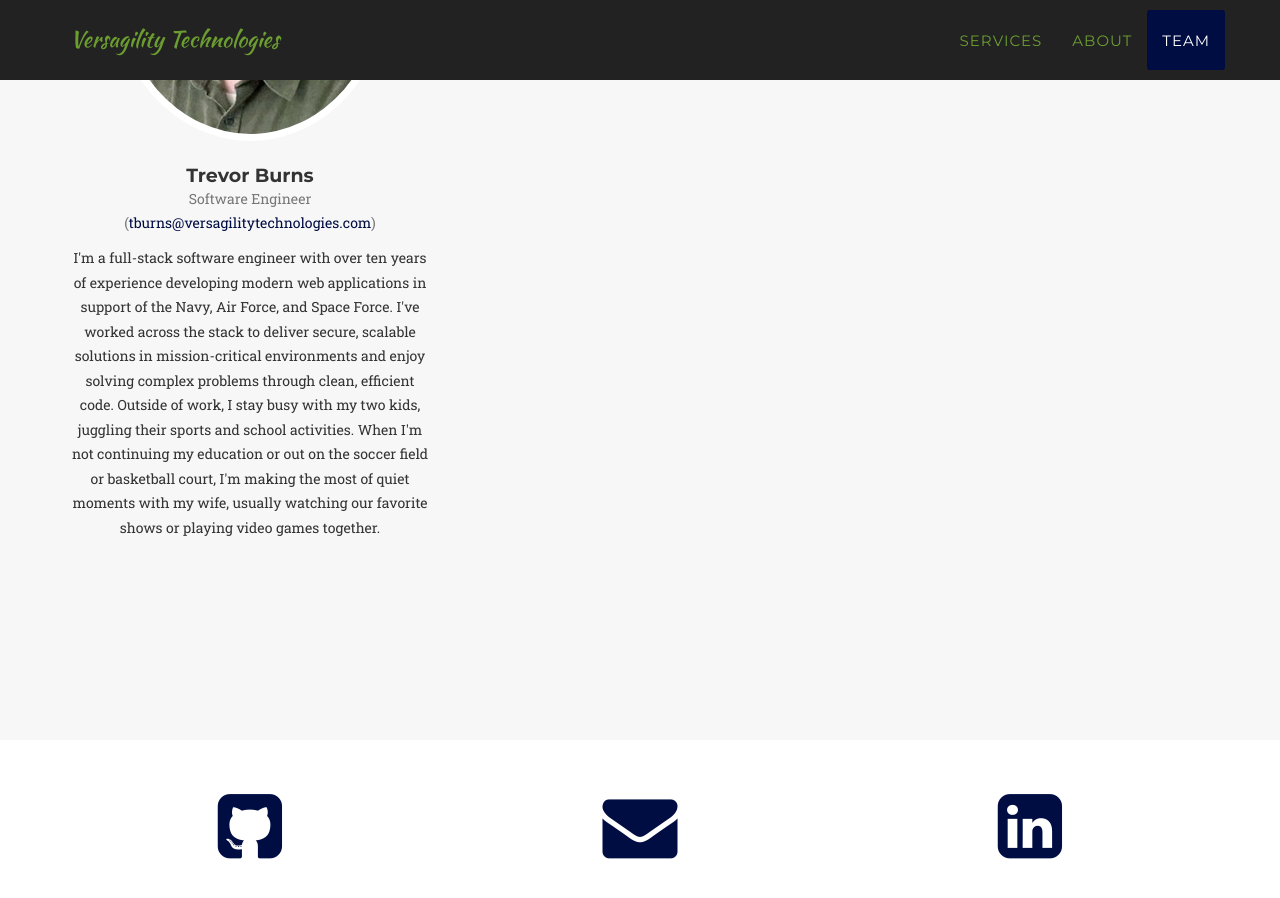
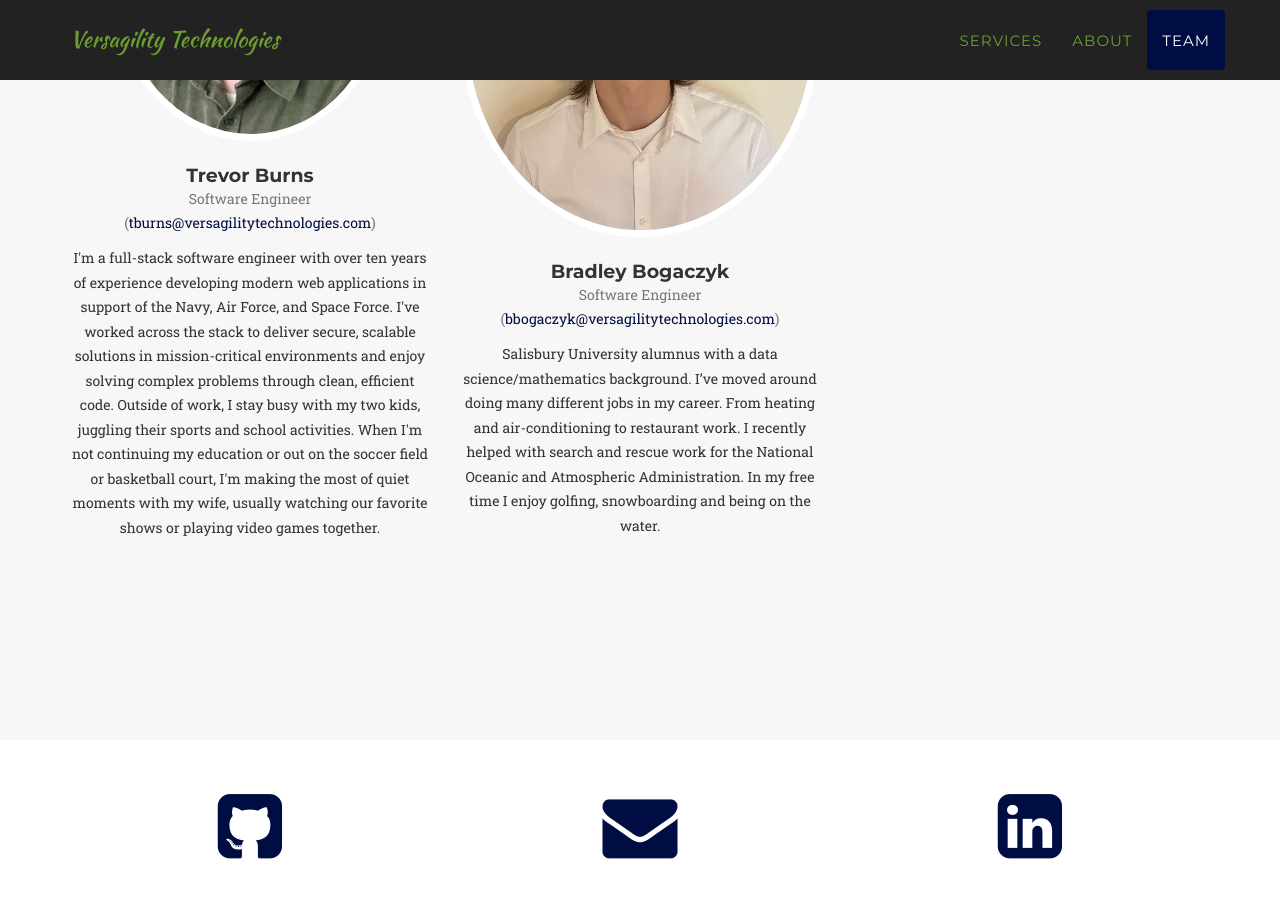
Before and after one commit to Versagility-Technologies/website, a Jekyll site: the page built from index.html, in a window 1280 px wide and 900 px high, scrolled down 5978 px. Built offline with Jekyll 4.4.1, drawn with Linux system fonts in a browser that asks for light colours; some web fonts are replaced.

Commit message:
Welcoming Bradley to the team

```diff
--- a/_data/authors.yml
+++ b/_data/authors.yml
@@ -174,3 +174,16 @@
   url:
   avatar: trevor.jpg
   email: tburns@versagilitytechnologies.com
+
+- bradley:
+  name: Bradley Bogaczyk
+  position: Software Engineer
+  bio: >
+    Salisbury University alumnus with a data science/mathematics background. I’ve moved
+    around doing many different jobs in my career. From heating and air-conditioning to
+    restaurant work. I recently helped with search and rescue work for the National
+    Oceanic and Atmospheric Administration. In my free time I enjoy golfing, snowboarding
+    and being on the water.
+  url:
+  avatar: bradley.jpg
+  email: bbogaczyk@versagilitytechnologies.com
```
Also changed, not shown: img/team/bradley.jpg (added).
